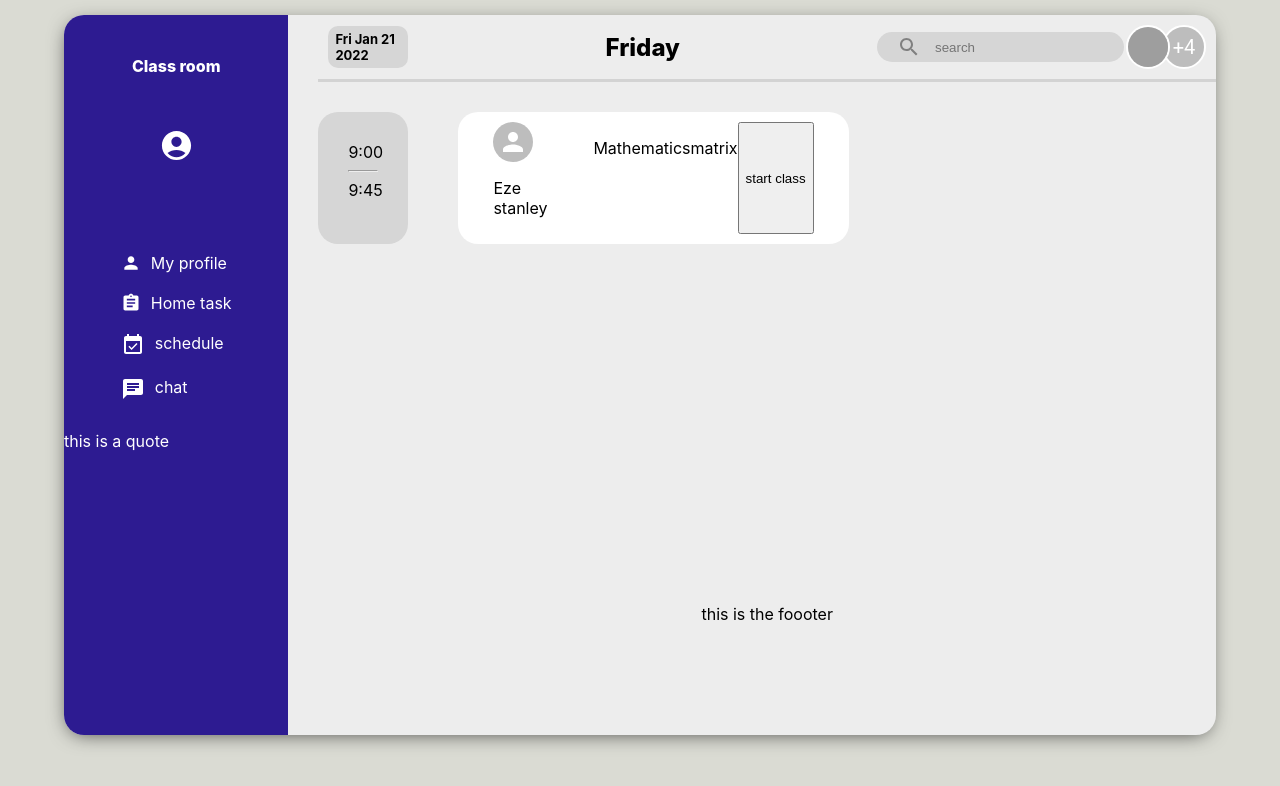
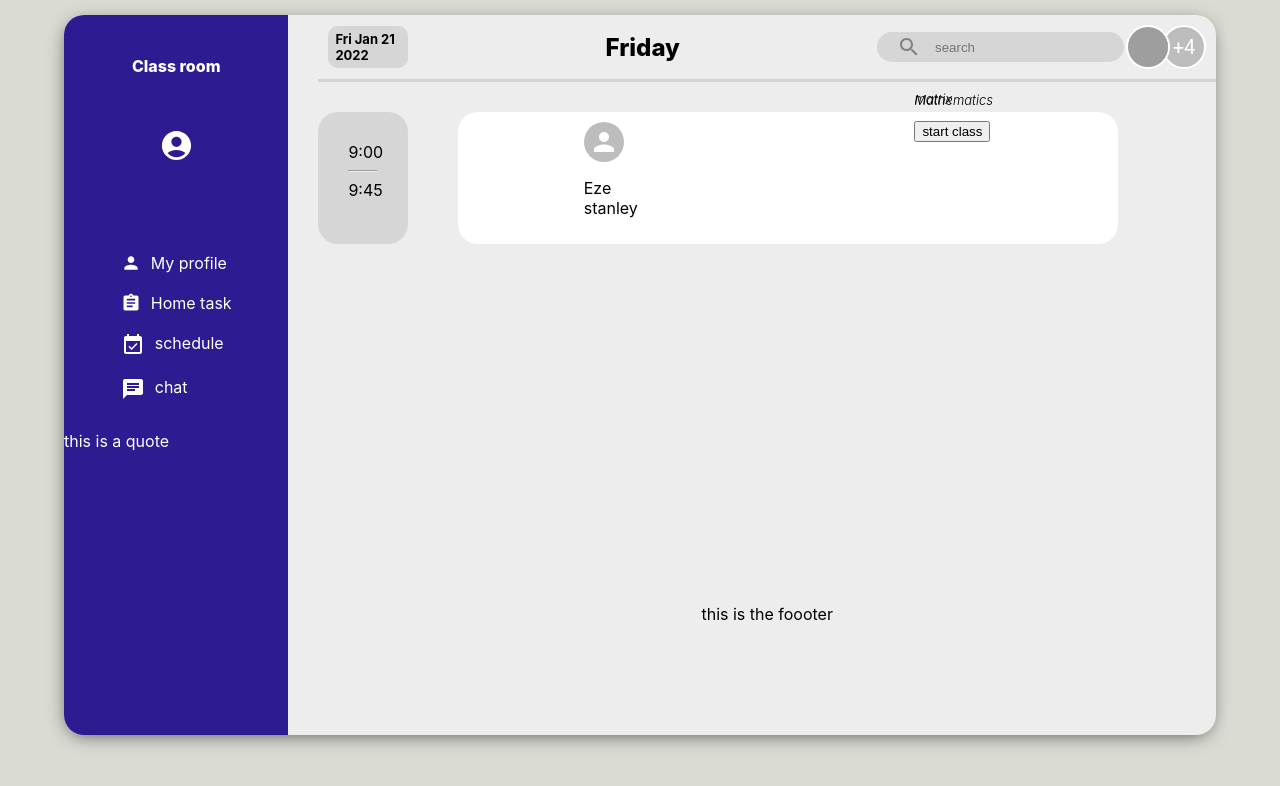
Before and after one commit to Blackmile/hillz-class, a React (Create React App) app: page / in a window 1280 px wide. Shown: the top 786 px of the page. Built offline with nearby package versions, Linux system fonts and the light colour scheme; grey boxes are pictures that could not be loaded.

Commit message:
Update class details

```diff
--- a/src/ClassDetails.css
+++ b/src/ClassDetails.css
@@ -1,7 +1,7 @@
 .class_details {
     display: flex;
     background-color: white;
-    width: 100%;
+    width: 50vw;
     padding: 10px;
     margin-right: 80px;
     border-radius: 20px;
@@ -11,11 +11,33 @@
 .class_details_info {
     display: flex;
     align-content: center;
-    width: 50px;
+    max-width: 50px;
+    flex-wrap: wrap;
+    margin-right: 50px;
+}
+
+.class_details_content {
     flex-wrap: wrap;
 }
 
-.class_details_content {
-    display: flex;
-    justify-content: space-between;
+.class_details_content > h3 {
+    font-weight: 600;
+    font-size: 32px;
 }
+
+.class_details_content > p {
+    font-size: small;
+    font-weight: 300;
+    font-style: italic;
+    margin-top: -30px;
+}
+
+.btn {
+    margin-top: 60px;
+}
+
+.btn > button {
+    border-radius: 10px;
+    width: 100%;
+    background-color: rgb(125, 187, 64);
+}
```
